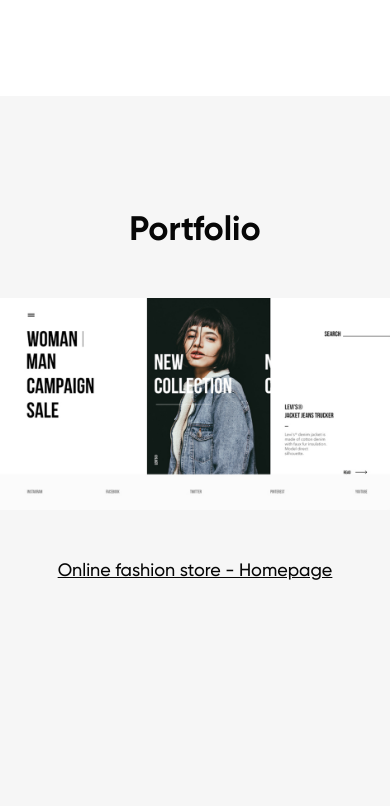
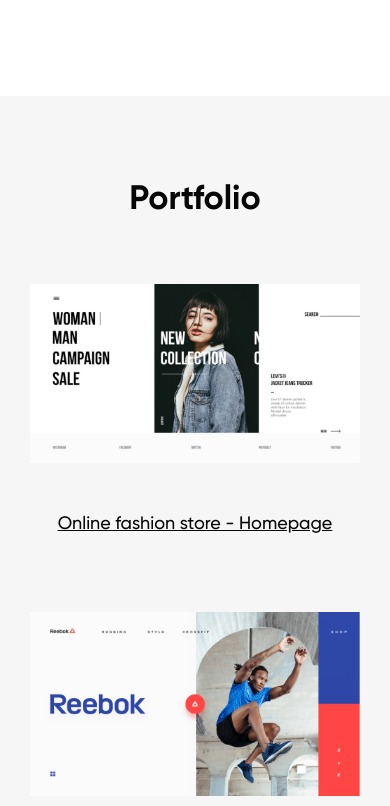
Before and after one commit to naberdyev/portfolio-site, a plain HTML site: page index.html in a window 390 px wide. Shown: the part 2538-3344 px from the top of the page. Drawn offline with nearby package versions, Linux system fonts and the light colour scheme; a script that the page names is missing.

Commit message:
adaptive portfolio block

```diff
--- a/index.html
+++ b/index.html
@@ -142,7 +142,7 @@
                             Portfolio
                         </h2>
                     </div>
-                    <div class="portfolio__examples block">
+                    <div class="portfolio__examples">
                         <div class="site-example">
                             <img src="img/site-example/1.png" alt="" class="site-example__screenshot">
                             <a href="" class="site-example__link">Online fashion store - Homepage</a>
--- a/scss/style.scss
+++ b/scss/style.scss
@@ -293,22 +293,33 @@
   }
 }
 .portfolio {
-  height: 2253px;
   background: #f6f6f6;
-  // display: flex;
-  // flex-direction: column;
-  // justify-content: center;
-  // align-items: center;
+  padding: 112px 0 96px 0;
+  @media (max-width: 800px) {
+    padding: 81px 0 81px 0;
+  }
   &__title {
-    padding: 112px 0 48px 0;
+    padding: 0 0 48px 0;
+    @media (max-width: 800px) {
+      padding: 0 0 65px 0;
+    }
   }
   &__examples {
+    margin: 0 auto;
+    max-width: 945px;
   }
 }
 .site-example {
   text-align: center;
-  height: 593px;
-  margin-bottom: 96px;
+  margin-bottom: 99px;
+  @media (max-width: 800px) {
+    margin-bottom: 78px;
+    padding: 0 30px;
+    &:last-child {
+      margin-bottom: 0px;
+    }
+  }
+  padding: 0 30px;
   &__screenshot {
     max-width: 100%;
     width: 936px;
```
Also changed, not shown: style.css.
